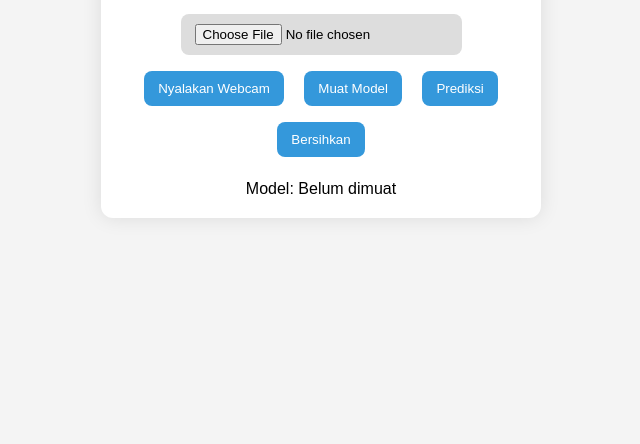
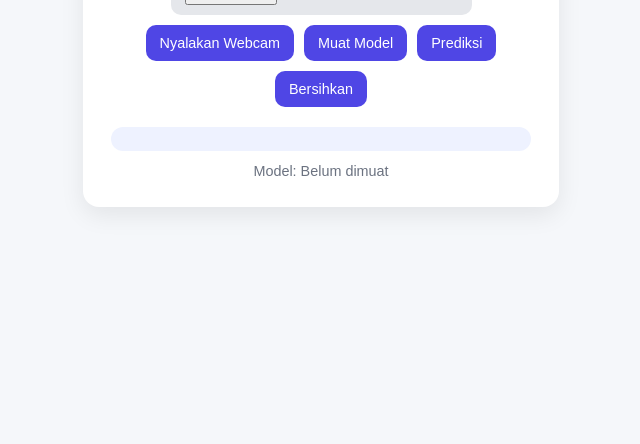
Before and after one commit to ekae5355-collab/pendeteksiuangpalsu-asli, a plain HTML site: page index.html in a window 1280 px wide. Shown: the part 356-800 px from the top of the page, without its empty margins (319-959 px from the left). Drawn offline with Linux system fonts and the light colour scheme.

Commit message:
Update style.css

```diff
--- a/style.css
+++ b/style.css
@@ -1,47 +1,109 @@
+/* =======================
+   Modern Clean UI Styling
+   ======================= */
+
+:root {
+  --primary: #4f46e5; /* Indigo */
+  --primary-light: #6366f1;
+  --primary-dark: #3730a3;
+  --bg: #f5f7fa;
+  --card-bg: #ffffff;
+  --text: #1f2937;
+  --text-light: #6b7280;
+  --radius: 16px;
+  --shadow: 0 8px 25px rgba(0, 0, 0, 0.08);
+}
+
 body {
-  font-family: Arial, sans-serif;
-  background: #f4f4f4;
   margin: 0;
   padding: 0;
+  background: var(--bg);
+  font-family: "Poppins", sans-serif;
   display: flex;
   justify-content: center;
   align-items: center;
   height: 100vh;
+  color: var(--text);
 }
 
 .card {
-  background: white;
-  padding: 20px;
-  border-radius: 12px;
-  box-shadow: 0 0 20px rgba(0, 0, 0, 0.1);
+  width: 420px;
+  background: var(--card-bg);
+  padding: 28px;
+  border-radius: var(--radius);
+  box-shadow: var(--shadow);
   text-align: center;
-  width: 400px;
+  animation: fadeIn 0.4s ease;
+}
+
+h1 {
+  font-size: 1.6rem;
+  margin-bottom: 18px;
+  font-weight: 600;
+  color: var(--primary-dark);
+}
+
+.controls {
+  display: flex;
+  flex-wrap: wrap;
+  justify-content: center;
+  margin-bottom: 20px;
+  gap: 10px;
 }
 
 .controls button,
-.controls input {
-  margin: 8px;
+.controls input[type="file"] {
   padding: 10px 14px;
+  border-radius: 10px;
   border: none;
-  border-radius: 8px;
-  background: #3498db;
-  color: white;
   cursor: pointer;
+  font-size: 0.9rem;
+  transition: 0.25s ease;
 }
 
-.controls input {
-  background: #ddd;
-  color: black;
+.controls button {
+  background: var(--primary);
+  color: white;
 }
 
-#preview, video {
+.controls button:hover {
+  background: var(--primary-light);
+  transform: translateY(-2px);
+}
+
+.controls input[type="file"] {
+  background: #e5e7eb;
+  color: var(--text);
+}
+
+#preview,
+video {
   width: 100%;
-  margin-top: 10px;
-  border-radius: 8px;
+  max-height: 260px;
+  object-fit: cover;
+  margin-top: 12px;
+  border-radius: 14px;
+  box-shadow: var(--shadow);
 }
 
 #result {
-  margin-top: 15px;
-  font-size: 20px;
-  font-weight: bold;
+  margin-top: 20px;
+  font-size: 1.4rem;
+  font-weight: 600;
+  padding: 12px;
+  border-radius: 12px;
+  background: #eef2ff;
+  color: var(--primary-dark);
 }
+
+#modelStatus {
+  margin-top: 12px;
+  font-size: 0.9rem;
+  color: var(--text-light);
+}
+
+/* Animations */
+@keyframes fadeIn {
+  from { opacity: 0; transform: translateY(10px); }
+  to { opacity: 1; transform: translateY(0); }
+}
```
